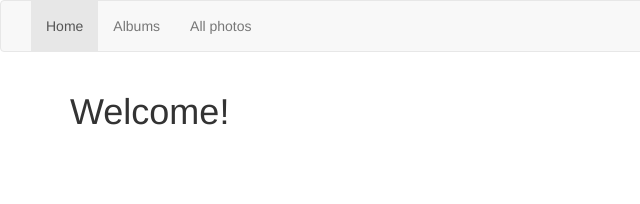
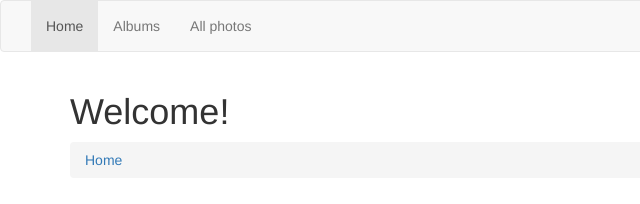
Before and after one commit to allswof/photo_site, a plain HTML site: page index.html in a window 1280 px wide. Shown: the full height of the page, 0-640 px from the left. Drawn offline with Linux system fonts and the light colour scheme.

Commit message:
add breadcrum trail

```diff
--- a/index.html
+++ b/index.html
@@ -43,6 +43,13 @@
 
     <div class = "container">
       <h1>Welcome!</h1>
+
+      <!-- start breadcrumb trail -->
+      <ol class = "breadcrumb">
+        <li><a href = "index.html">Home</a></li>
+      </ol>
+      <!-- end breadcrumb trail -->
+
     </div>
     <script src="js/jquery.min.js"></script>
     <script src="js/bootstrap.min.js"></script>
```
